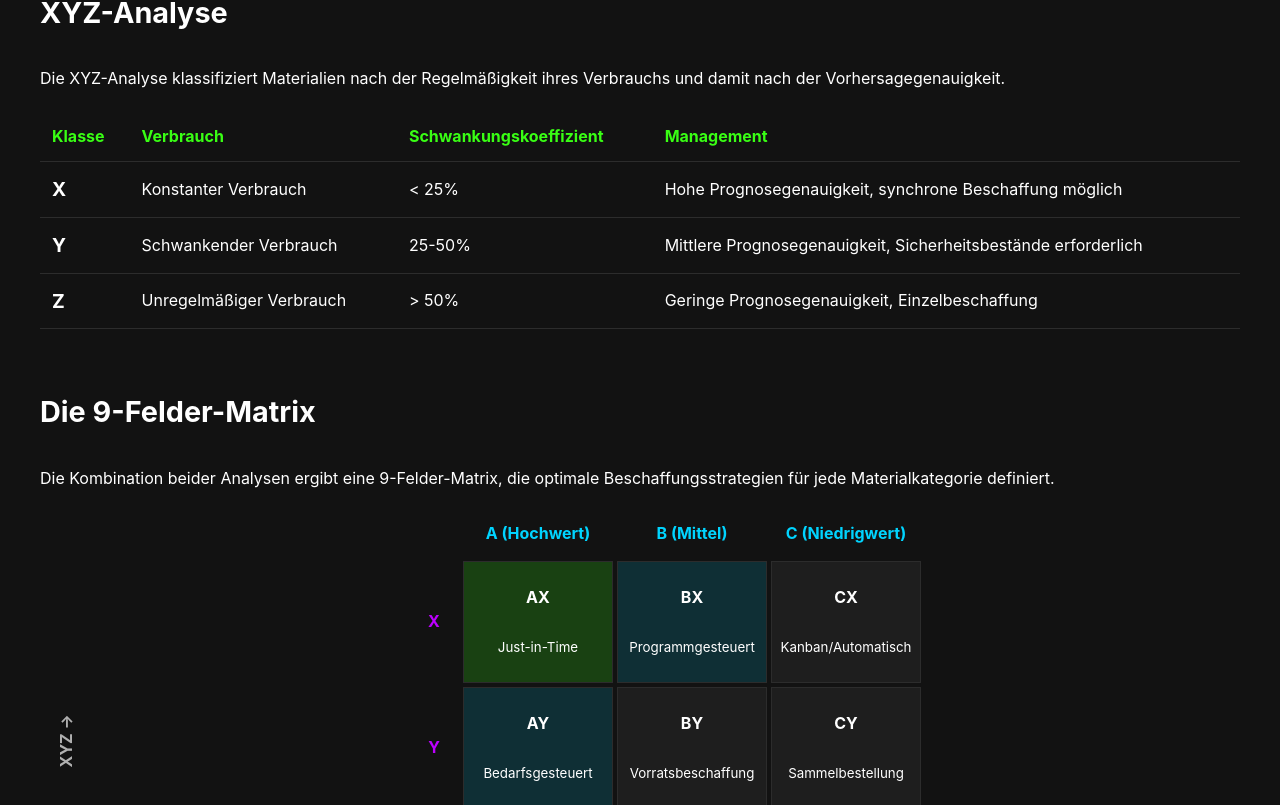
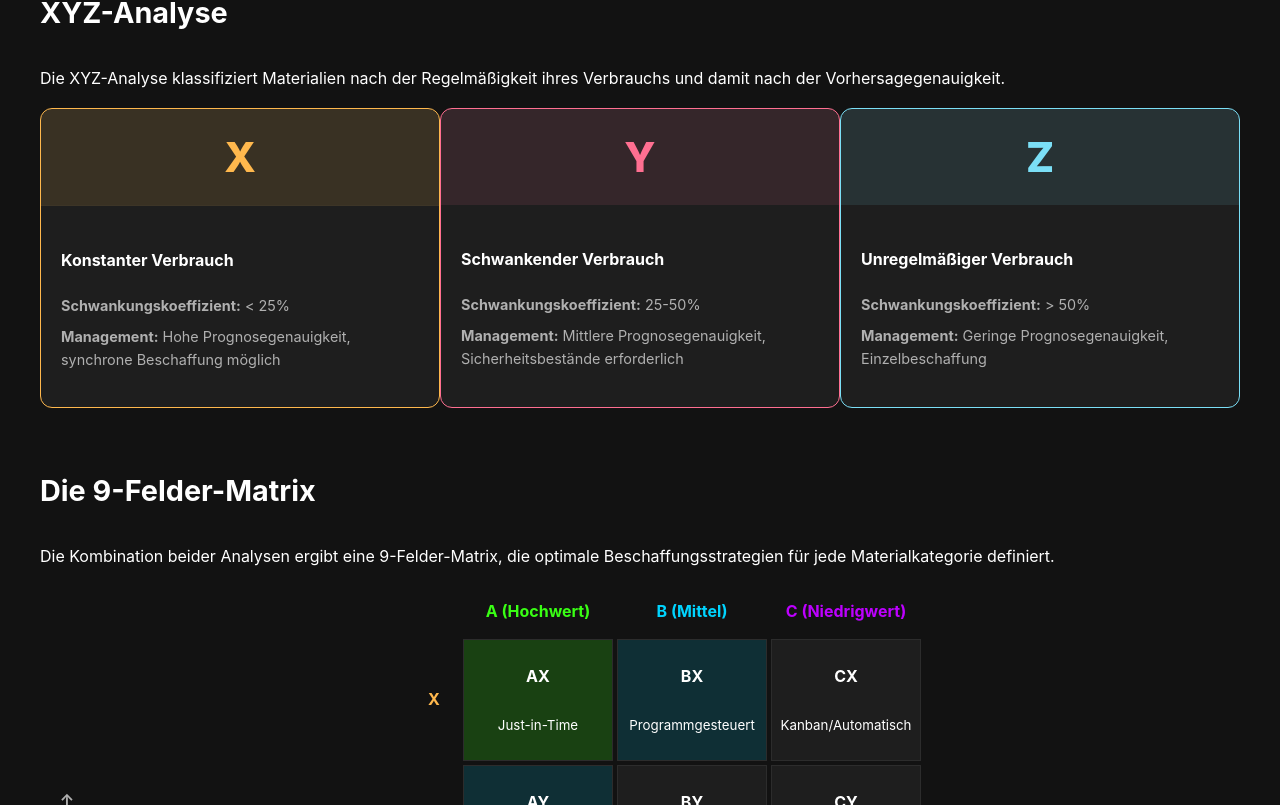
Before and after one commit to dung592847/PWL_E_LEARNING, a Vue app: page /abc-xyz in a window 1280 px wide. Shown: the part 2575-3380 px from the top of the page. Built offline with nearby package versions, Linux system fonts and the light colour scheme.

Commit message:
reworked explanation of xyz content

```diff
--- a/src/styles/main.css
+++ b/src/styles/main.css
@@ -15,6 +15,18 @@
   --color-orange: #ff9500;
   --color-error: #ff0055;
   --color-success: #39ff14;
+
+  /* dim / background variants for XYZ (dark theme defaults) */
+  --color-xyz-x-dim: rgba(255, 184, 77, 0.12);
+  --color-xyz-y-dim: rgba(255, 111, 145, 0.10);
+  --color-xyz-z-dim: rgba(123, 223, 246, 0.10);
+}
+
+/* Additional semantic colors for ABC/XYZ matrix (distinct from A/B/C) */
+:root {
+  --color-xyz-x: #ffb84d; /* warm amber */
+  --color-xyz-y: #ff6f91; /* soft pink */
+  --color-xyz-z: #7bdff6; /* light cyan */
 }
 
 /* Light Mode */
@@ -35,6 +47,21 @@
   --color-orange: #e68600;
   --color-error: #cc0044;
   --color-success: #00b800;
+
+  /* Light-theme variants for XYZ colors */
+  --color-xyz-x: #ffd9a6;
+  --color-xyz-y: #ffb6c9;
+  --color-xyz-z: #cff6fb;
+
+  /* dim / background variants (use rgba for subtle headers) */
+  --color-xyz-x-dim: rgba(255, 184, 77, 0.14);
+  --color-xyz-y-dim: rgba(255, 111, 145, 0.12);
+  --color-xyz-z-dim: rgba(123, 223, 246, 0.12);
+
+  /* darker/dim defaults for dark theme */
+  --color-xyz-x-dim-dark: rgba(255, 184, 77, 0.12);
+  --color-xyz-y-dim-dark: rgba(255, 111, 145, 0.10);
+  --color-xyz-z-dim-dark: rgba(123, 223, 246, 0.10);
 
   /* Spacing */
   --spacing-xs: 0.5rem;
--- a/src/views/AbcXyzView.vue
+++ b/src/views/AbcXyzView.vue
@@ -191,26 +191,26 @@
         <h2 class="section-title">XYZ-Analyse</h2>
         <p>{{ content.xyzAnalysis.definition }}</p>
 
-        <div class="xyz-container">
-          <table class="data-table">
-            <thead>
-              <tr>
-                <th>Klasse</th>
-                <th>Verbrauch</th>
-                <th>Schwankungskoeffizient</th>
-                <th>Management</th>
-              </tr>
-            </thead>
-            <tbody>
-              <tr v-for="cls in content.xyzAnalysis.classes" :key="cls.class">
-                <td class="class-cell">{{ cls.class }}</td>
-                <td>{{ cls.description }}</td>
-                <td>{{ cls.variationCoefficient }}</td>
-                <td>{{ cls.management }}</td>
-              </tr>
-            </tbody>
-          </table>
-        </div>
+          <div class="xyz-container">
+            <div class="grid-3">
+              <div
+                v-for="cls in content.xyzAnalysis.classes"
+                :key="cls.class"
+                :class="['class-card', 'xyz-card', 'xyz-' + cls.class.toLowerCase()]"
+              >
+                <div class="class-header">
+                  <span class="class-big">{{ cls.class }}</span>
+                </div>
+                <div class="class-body">
+                  <h4>{{ cls.description }}</h4>
+                  <ul class="stats-list">
+                    <li><strong>Schwankungskoeffizient:</strong> {{ cls.variationCoefficient }}</li>
+                    <li><strong>Management:</strong> {{ cls.management }}</li>
+                  </ul>
+                </div>
+              </div>
+            </div>
+          </div>
       </section>
 
       <!-- Combined Matrix -->
@@ -671,6 +671,24 @@ const resetExercise = () => {
 .stats-list { list-style: none; margin: 15px 0; padding: 0; font-size: 0.9rem; color: var(--color-text-secondary); }
 .desc-small { font-size: 0.85rem; color: var(--color-text-secondary); }
 
+/* XYZ cards reuse ABC card styles but add small XYZ-specific tweaks */
+.xyz-card { border-color: var(--color-bg-hover); }
+.xyz-card .class-header { padding: 15px; }
+.xyz-card .class-big { font-size: 2.6rem; }
+.xyz-card .stats-list li { margin-bottom: 8px; }
+
+/* Specific XYZ color accents */
+.xyz-x { border-color: var(--color-xyz-x); }
+.xyz-x .class-header { background: var(--color-xyz-x-dim); border-bottom: 1px solid rgba(255,255,255,0.02); }
+.xyz-x .class-big { color: var(--color-xyz-x); }
+
+.xyz-y { border-color: var(--color-xyz-y); }
+.xyz-y .class-header { background: var(--color-xyz-y-dim); }
+.xyz-y .class-big { color: var(--color-xyz-y); }
+
+.xyz-z { border-color: var(--color-xyz-z); }
+.xyz-z .class-header { background: var(--color-xyz-z-dim); }
+.xyz-z .class-big { color: var(--color-xyz-z); }
 /* Table */
 .data-table { width: 100%; border-collapse: collapse; margin-top: 20px; }
 .data-table th, .data-table td { padding: 12px; text-align: left; border-bottom: 1px solid var(--color-bg-hover); }
@@ -684,8 +702,18 @@ const resetExercise = () => {
 .matrix-content { display: flex; flex-direction: column; gap: 4px; }
 .matrix-header-row { display: grid; grid-template-columns: 50px 1fr 1fr 1fr; gap: 4px; }
 .matrix-row { display: grid; grid-template-columns: 50px 150px 150px 150px; gap: 4px; }
-.header-cell { text-align: center; font-weight: bold; color: var(--color-blue); padding-bottom: 10px; }
-.header-cell-side { display: flex; align-items: center; justify-content: center; font-weight: bold; color: var(--color-purple); }
+.header-cell { text-align: center; font-weight: bold; color: var(--color-text-primary); padding-bottom: 10px; }
+
+/* Specific column header colors to match the class boxes above */
+.matrix-header-row > div:nth-child(2) { color: var(--color-neon); }
+.matrix-header-row > div:nth-child(3) { color: var(--color-blue); }
+.matrix-header-row > div:nth-child(4) { color: var(--color-purple); }
+.header-cell-side { display: flex; align-items: center; justify-content: center; font-weight: bold; color: var(--color-text-secondary); }
+
+/* Row header colors for X / Y / Z (distinct from A/B/C column colors) */
+.matrix-content > .matrix-row:nth-child(2) .header-cell-side { color: var(--color-xyz-x); }
+.matrix-content > .matrix-row:nth-child(3) .header-cell-side { color: var(--color-xyz-y); }
+.matrix-content > .matrix-row:nth-child(4) .header-cell-side { color: var(--color-xyz-z); }
 
 .matrix-cell {
   background-color: var(--color-bg-card); border: 1px solid var(--color-bg-hover);
```
